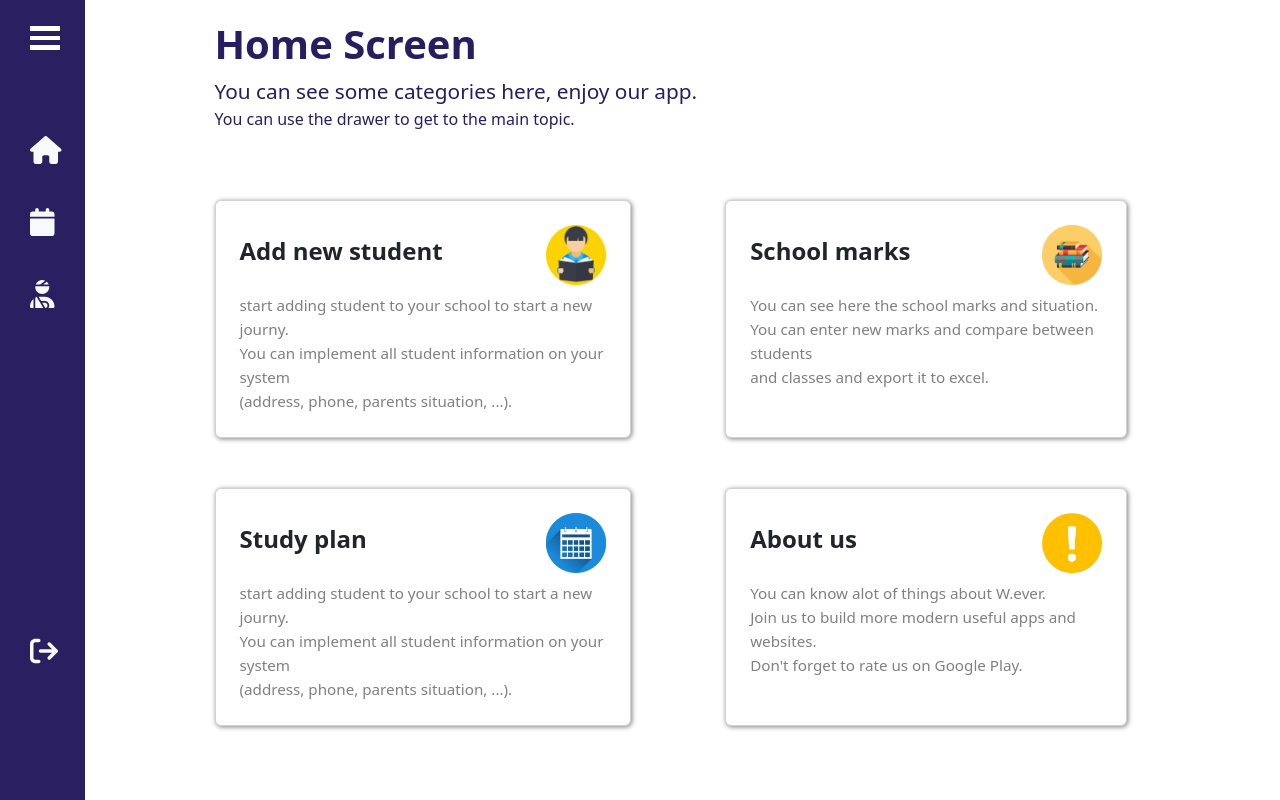
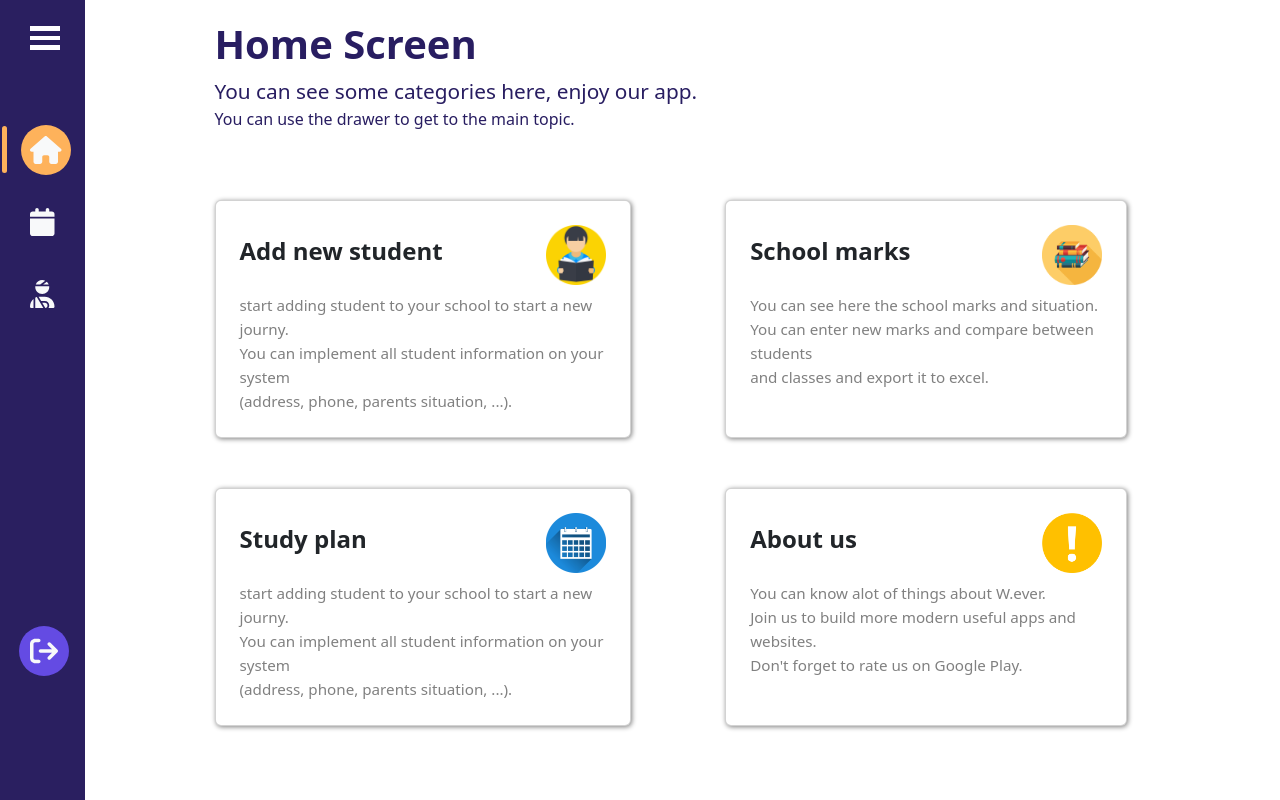
Before and after one commit to BAHAA-THE-KING/eduCloud_web, a React (Create React App) app: page / in a window 1280 px wide. Built offline with nearby package versions, Linux system fonts and the light colour scheme.

Commit message:
added active link for links

```diff
--- a/src/App.css
+++ b/src/App.css
@@ -116,6 +116,9 @@ a {
    width: 85px !important;
    padding-left: 0px !important;
 }
+.nav-upper .side-navbar-nx {
+
+}
 button {
    background: none;
    outline: none;
@@ -187,7 +190,7 @@ button {
 .icon {
    z-index: 2;
 }
-.menu-item .icon::before.active {
+.menu-item.active .icon::before {
    content: '';
    position: absolute;
    width: 5px;
@@ -196,8 +199,8 @@ button {
    border-radius: 5px;
    left: -28px;
 }
-.menu-item .icon::after.active,
-.logout-icon::after.active {
+.menu-item.active .icon::after,
+.logout-icon::after {
    content: '';
    position: absolute;
    width: 50px;
--- a/src/components/SideNavbar.js
+++ b/src/components/SideNavbar.js
@@ -1,5 +1,6 @@
 import { useState } from "react";
 import { Link } from "react-router-dom";
+import { NavLink } from "react-router-dom";
 
 // fonts
 import { FontAwesomeIcon } from "@fortawesome/react-fontawesome";
@@ -20,12 +21,12 @@ function SideNavbar() {
     {
       text: "Study plan & calender",
       icon: faCalendar,
-      link: "#",
+      link: "/calendar",
     },
     {
       text: "Add student screen",
       icon: faUserInjured,
-      link: "#",
+      link: "/addstudent",
     },
   ];
 
@@ -36,18 +37,21 @@ function SideNavbar() {
           className={!isExpand ? "burger burger-in" : "burger burger-out"}
           onClick={() => setExpand(!isExpand)}
         >
-          <span> </span>
-          <span> </span>
-          <span> </span>
+          <span></span>
+          <span></span>
+          <span></span>
         </button>
           <div className="nav-menu ">
 					{menuItems.map((item) => (
-						<Link
+						<NavLink
+            key={item.text}
+            to={item.link}
 							className={isExpand ? "menu-item " : "menu-item menu-item-NX"}
 						>
-							<div className="icon"><FontAwesomeIcon icon={item.icon} className="fs-3 text-light" /></div>
+							<div className="icon"
+              ><FontAwesomeIcon icon={item.icon} className="fs-3 text-light" /></div>
 							{isExpand && <p className="text-light ps-3">{item.text}</p>}
-						</Link>
+						</NavLink>
 					))}
 				</div>
       </div>
```
